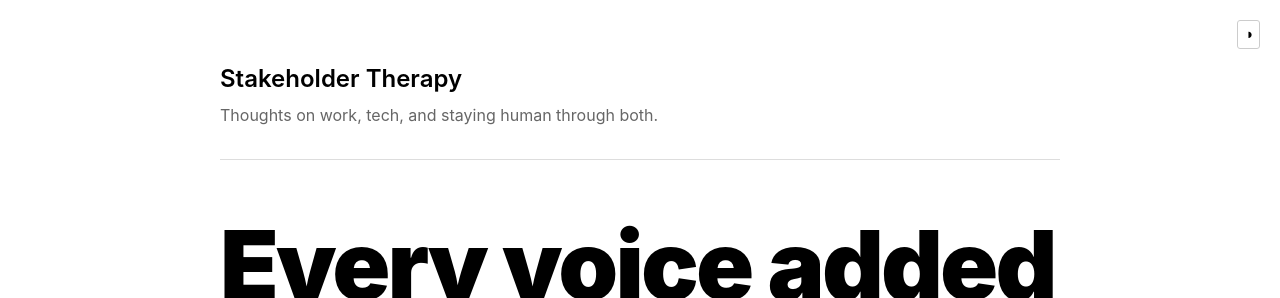
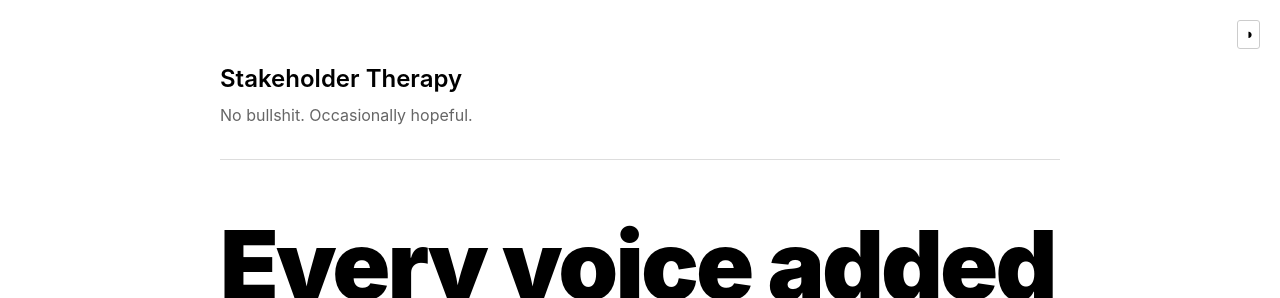
Before and after one commit to afterxleep/stakeholdertherapy.com, a Jekyll site: the page built from index.html, in a window 1280 px wide. Shown: the top 298 px of the page. Built offline with Jekyll 4.4.1, drawn with Linux system fonts in a browser that asks for light colours.

Commit message:
Update tagline to 'No bullshit. Occasionally hopeful.'

```diff
--- a/_config.yml
+++ b/_config.yml
@@ -1,5 +1,5 @@
 title: Stakeholder Therapy
-description: Thoughts on work, tech, and staying human through both.
+description: No bullshit. Occasionally hopeful.
 url: "https://stakeholdertherapy.com"
 baseurl: ""
 
```
